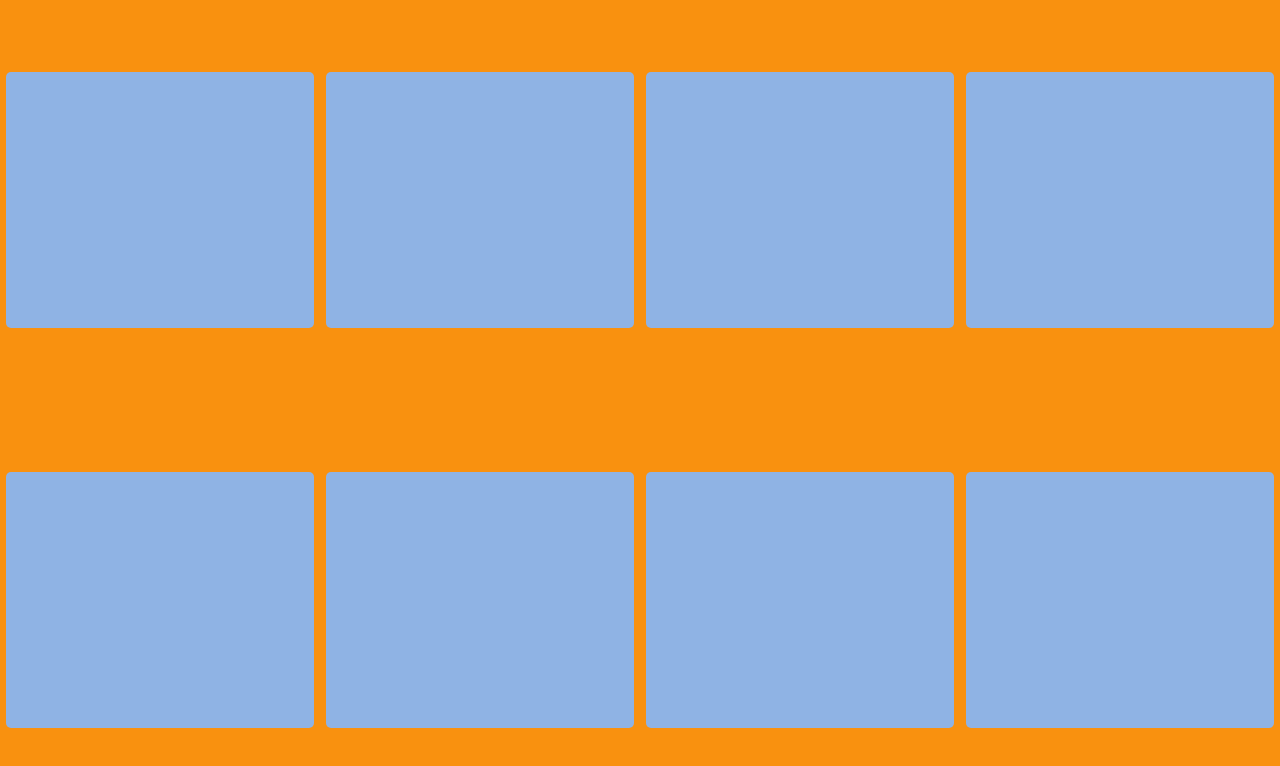
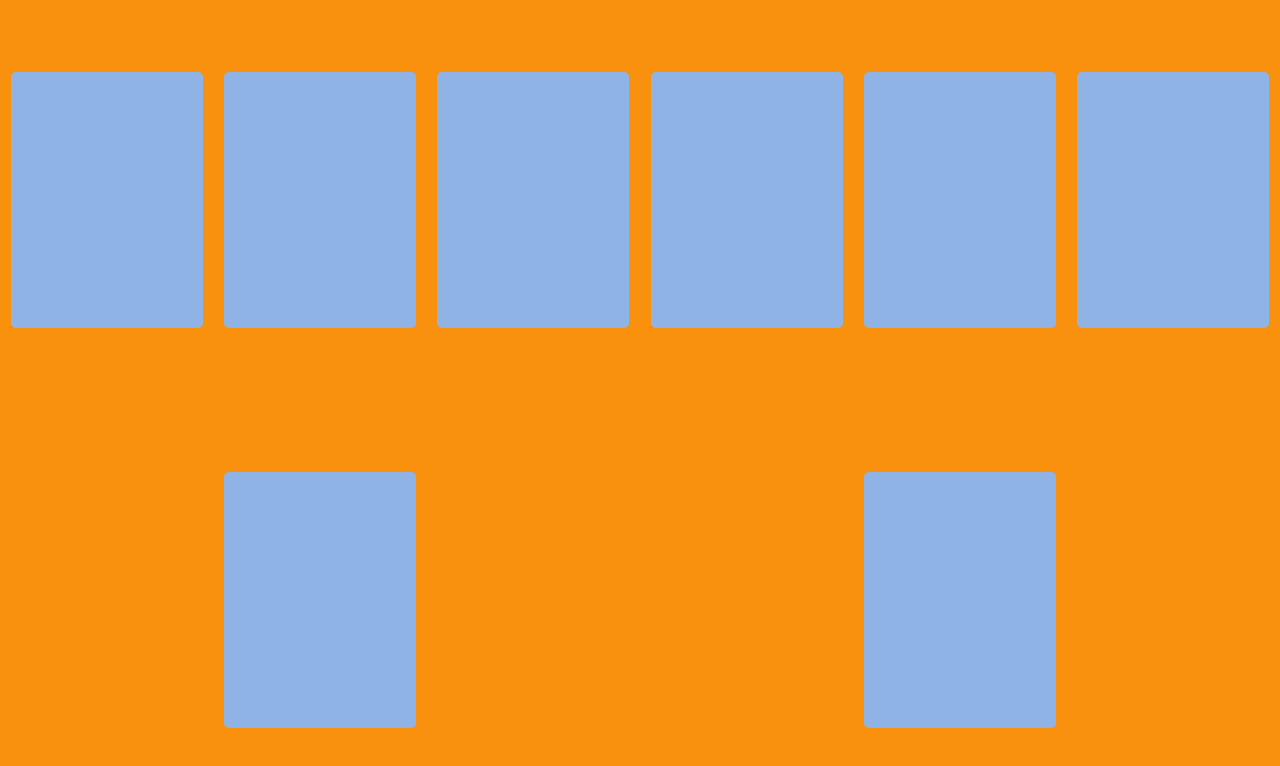
Before and after one commit to sinneren/cards-game, a React (Create React App) app: page / in a window 1280 px wide. Both pictures are taken after a click on the button "Start the game!". Shown: the top 766 px of the page. Built offline with nearby package versions, Linux system fonts and the light colour scheme.

Commit message:
Fixed undefined classname

```diff
--- a/src/components/CardBlock/CardBlock.jsx
+++ b/src/components/CardBlock/CardBlock.jsx
@@ -9,6 +9,7 @@ class CardBlock extends Component {
         this.state = {
             id: '',
             node_id: '',
+            node: ''
         }
     }
     handleCardClick = (event) => {
@@ -31,9 +32,10 @@ class CardBlock extends Component {
     }
 
     render() {
+        const class_name = (this.props.classname !== undefined) ? "card " + this.props.classname : "card"
         return (
             <div
-                className={"card " + this.props.classname}
+                className={class_name}
                 onClick={this.handleCardClick.bind(this)}>
                 <span className="card-text">{this.props.id}</span>
             </div>
@@ -44,7 +46,6 @@ const mapStateToProps = state => ({
     state: state.cards
 });
 const mapDispatchToProps = dispatch => ({
-    toggleCard: (id, index) => dispatch(toggleCard(id, index)),
-});
+    toggleCard: (id, index) => dispatch(toggleCard(id, index))});
 
 export default connect(mapStateToProps, mapDispatchToProps)(CardBlock);
--- a/src/components/CardBlock/style.css
+++ b/src/components/CardBlock/style.css
@@ -2,12 +2,13 @@
     display: flex;
     justify-content: center;
     align-items: center;
-    width: 24%;
+    width: 15%;
     height: 32%;
     background-color: #8FB3E4;
     border-radius: 5px;
     cursor: pointer;
-    transition: box-shadow 300ms ease-in;
+    transition: 0.6s;
+	transform-style: preserve-3d;
 }
 .card:hover {
     box-shadow: 0 2px 2px #453A6C;
@@ -15,12 +16,15 @@
 .card.shown {
     background-color: #FEFEFE;
     color: #453A6C;
+    cursor: initial;
+    transform: rotateY(180deg);
 }
 .card-text {
-    display: none;
     font-size: 32px;
     font-weight: bold;
     color: #453A6C;
+    backface-visibility: hidden;
+    transform: rotateY(180deg);
 }
 .card.shown .card-text {
     display: block;
--- a/src/components/CardList/CardList.jsx
+++ b/src/components/CardList/CardList.jsx
@@ -8,8 +8,10 @@ class CardList extends Component {
         super(props);
         this.state = {
             id: '',
-            node_id: ''
+            node_id: '',
+            win: false
         }
+        this.count_pare_list = this.props.list.length / 2;
     }
     createList = (list) => {
         let row = [];
@@ -19,7 +21,6 @@ class CardList extends Component {
                 key={index}
                 id={item}
                 index={index}
-                classname={(this.state.node_id === index) ? "shown" : ""}
             />);
         });
 
--- a/src/reducers/cards.js
+++ b/src/reducers/cards.js
@@ -1,6 +1,7 @@
 const defaultState = {
     id: '',
-    node_id: ''
+    node_id: '',
+    card_id: []
 }
 export default (state = defaultState, action) => {
     switch (action.type) {
```
Also changed, not shown: src/actions/index.js (line endings or trailing spaces).
